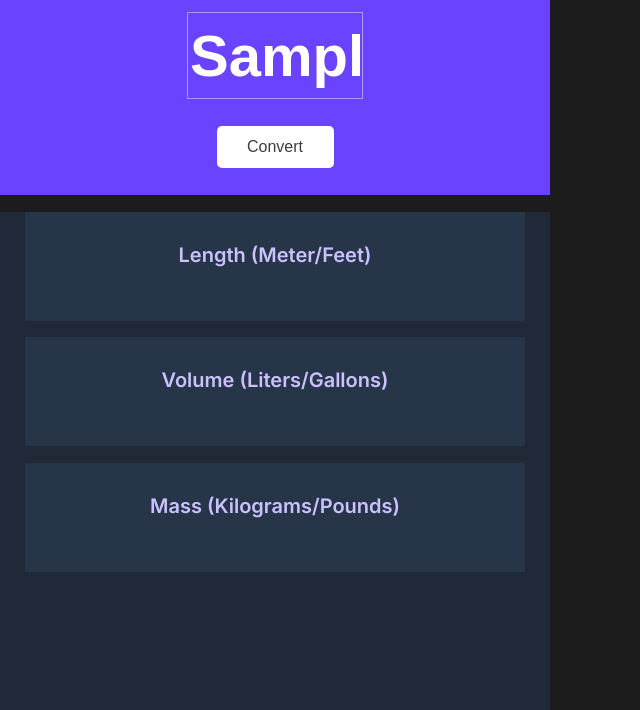
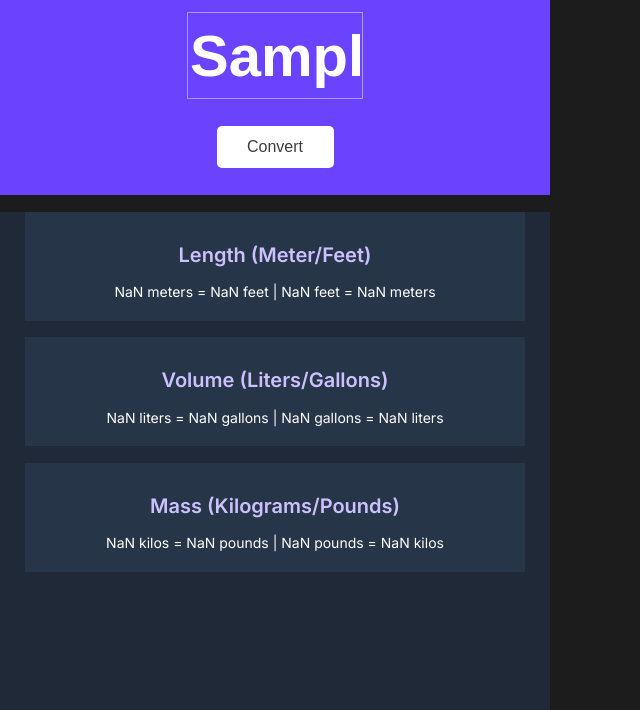
Before and after one commit to mnguyencodes/unit-converter, a plain HTML site: page index.html in a window 1280 px wide. Both pictures are taken after typing "Sample" into the empty fields and a click on the button "Convert". Shown: the part 90-800 px from the top of the page, without its empty margins (0-640 px from the left). Drawn offline with Linux system fonts and the light colour scheme.

Commit message:
Add support for rendering HTML <p> tags via JavaScript. Ensure <p> tags correctly display conversions between Metric and Imperial units based on user input.

```diff
--- a/index.html
+++ b/index.html
@@ -8,27 +8,27 @@
         <link rel="stylesheet" href="/index.css">
     </head>
     <body>
-        <div id="hero">
+        <section id="hero">
             <h1 id="title">Metric/Imperial Unit Conversion</h1>
             <div id="input-section">
                 <input id="input-txt" type="text">
                 <button id="convert-btn">Convert</button>
             </div>
-       </div>
-       <div id="conversion-section">
+        </section>
+       <section id="conversion-section">
             <div class="conversion-container">
                 <h2 class="conversion-header">Length (Meter/Feet)</h2>
-                <p id="meters"></p>
+                <p id="meter" name="meters"></p>
             </div>
             <div class="conversion-container">
                 <h2 class="conversion-header">Volume (Liters/Gallons)</h2>
-                <p id="liters"></p>
+                <p id="liter" name="liters"></p>
             </div>
             <div class="conversion-container">
                 <h2 class="conversion-header">Mass (Kilograms/Pounds)</h2>
-                <p id="kilos"></p>
+                <p id="kilo" name="kilos"></p>
             </div>
-       </div>
+        </section>
        <script src="/index.js"></script>
     </body>
 </html>
--- a/index.js
+++ b/index.js
@@ -19,35 +19,38 @@ const LITERS_TO_GALLONS = 0.264172
 const KILOS_TO_POUNDS = 2.20462
 
 const conversion = {
-    "meters": (meters) => {return (meters * METERS_TO_FEET).toFixed(3)},
-    "liters": (liters) => {return (liters * LITERS_TO_GALLONS).toFixed(3)},
-    "kilos": (kilos) => {return (kilos * KILOS_TO_POUNDS).toFixed(3)}
+    "meters": [METERS_TO_FEET, "feet"],
+    "liters": [LITERS_TO_GALLONS, "gallons"],
+    "kilos": [KILOS_TO_POUNDS, "pounds"]
+}
+
+function convert(el, value) {
+    return (value * conversion[el.getAttribute("name")][0]).toFixed(3)
+}
+
+function reverseConvert(el, value) {
+    return (value / conversion[el.getAttribute("name")][0]).toFixed(3)
+}
+
+const metersEl = document.querySelector("#meter")
+const litersEl = document.querySelector("#liter")
+const kilosEl = document.querySelector("#kilo")
+
+function renderHTML(el, inputValue) {
+    const calculation = convert(el, inputValue)
+    const reverseCalculation = reverseConvert(el, inputValue)
+    const convertFrom = el.getAttribute("name")
+    const convertTo = conversion[convertFrom][1]
+
+    el.innerHTML = `${inputValue} ${convertFrom} = ${calculation} ${convertTo} |
+        ${inputValue} ${conversion[convertFrom][1]} = ${reverseCalculation} ${convertFrom}`
 }
 
 const convertBtn = document.querySelector("#convert-btn")
 const inputTxt = document.querySelector("#input-txt")
 convertBtn.addEventListener("click", () => {
     const value = Number(inputTxt.value)
-
-    // Tested - Button works!
-    // console.log(calcMetersToFeet(value))
-    // console.log(calcLitersToGallons(value))
-    // console.log(calcKilosToPounds(value))
-
+    renderHTML(metersEl, value)
+    renderHTML(litersEl, value)
+    renderHTML(kilosEl, value)
 })
-
-console.log(conversion["meters"](20))
-
-// Let's aim for DRY
-
-// function render(element) {
-//     const meters = document.querySelector("#meters")
-//     const liters = document.querySelector("#liters")
-//     const kilos = document.querySelector("#kilos")
-
-
-// }
-
-function renderHTML(elementId, inputValue, result) {
-    const el = document.querySelector(`#${elementId}`)
-}
```
